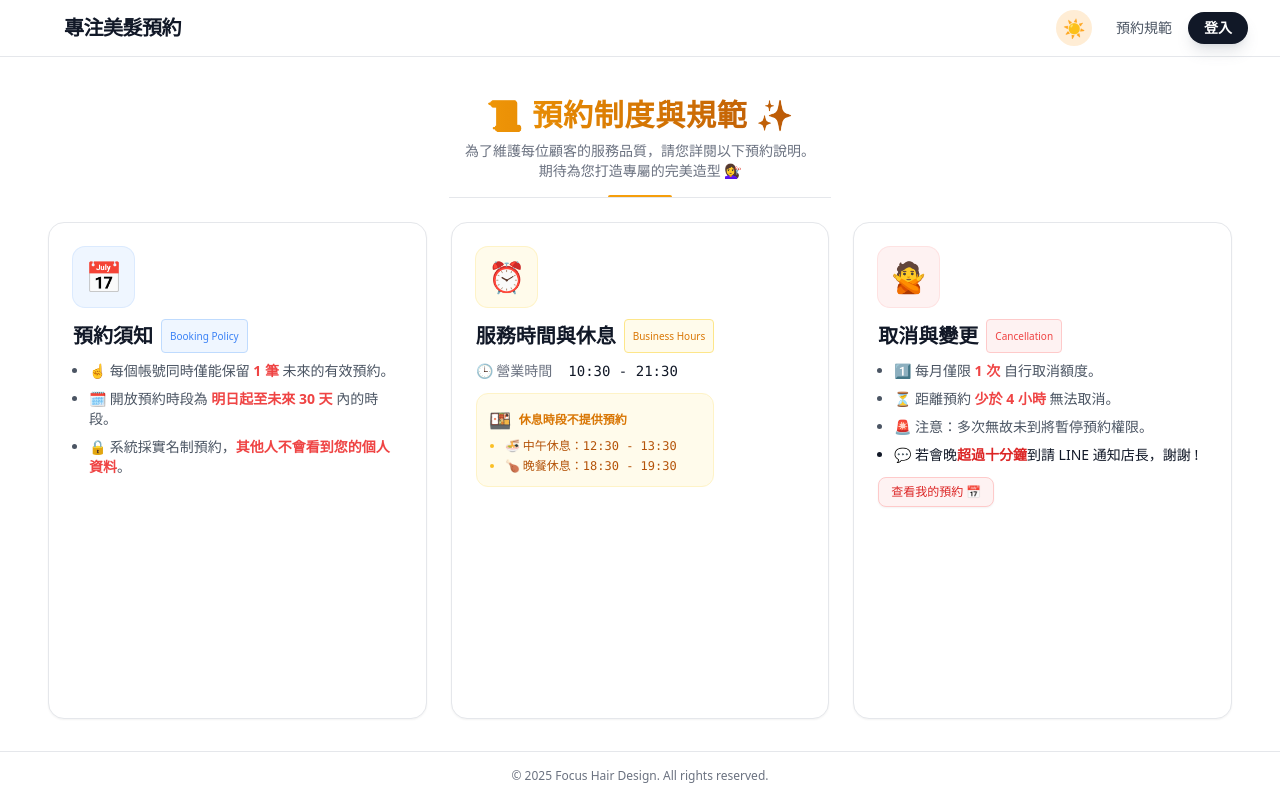
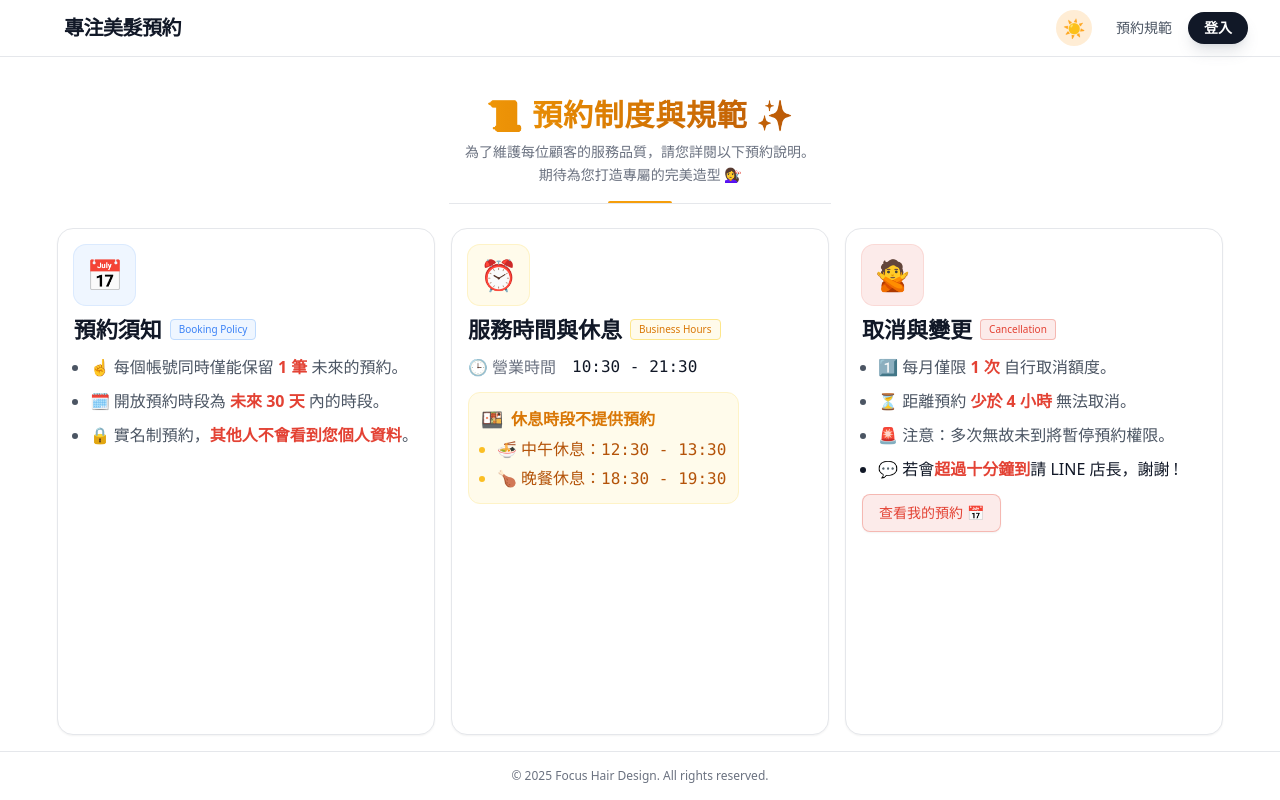
Before and after one commit to ddchris/booking, a Nuxt app: page /booking-rules in a window 1280 px wide. Built offline with nearby package versions, Linux system fonts and the light colour scheme; no server answers.

Commit message:
預約規範UI調整

```diff
--- a/pages/booking-rules.vue
+++ b/pages/booking-rules.vue
@@ -5,55 +5,57 @@
        <h1 class="text-2xl md:text-3xl font-bold bg-clip-text text-transparent bg-gradient-to-r from-amber-500 to-amber-700 dark:from-amber-200 dark:to-amber-500 mb-2 tracking-wide">
          📜 預約制度與規範 ✨
        </h1>
-       <p class="px-4 text-gray-500 dark:text-gray-400 text-xs md:text-sm leading-relaxed">
+       <p class="px-4 text-gray-500 dark:text-gray-400 text-sm leading-relaxed">
          為了維護每位顧客的服務品質，請您詳閱以下預約說明。<br class="hidden sm:block"/>
          期待為您打造專屬的完美造型 💇‍♀️
        </p>
        <div class="absolute bottom-0 left-1/2 -translate-x-1/2 w-16 h-0.5 bg-amber-500 rounded-t-full"></div>
     </div>
 
+
     <!-- Main Content Grid -->
-    <div class="grid grid-cols-1 lg:grid-cols-3 gap-4 md:gap-6 max-w-7xl mx-auto px-4 flex-1 items-start pb-8">
+    <div class="grid grid-cols-1 lg:grid-cols-3 gap-2 md:gap-4 max-w-7xl mx-auto px-4 flex-1 items-start pb-4">
 
       <!-- 1. Booking Policy -->
-      <section class="bg-white dark:bg-gray-800 border border-gray-200 dark:border-gray-700 rounded-2xl p-4 md:p-6 shadow-sm hover:shadow-md transition-all duration-300 h-full">
-        <div class="flex flex-col items-center text-center lg:items-start lg:text-left gap-3">
+      <section class="bg-white dark:bg-gray-800 border border-gray-200 dark:border-gray-700 rounded-2xl p-3 md:p-4 shadow-sm hover:shadow-md transition-all duration-300 h-full">
+        <div class="flex flex-col items-center text-center lg:items-start lg:text-left gap-2">
           <div class="flex-none p-3 bg-blue-50 dark:bg-blue-500/10 text-blue-500 dark:text-blue-400 rounded-xl text-2xl md:text-3xl ring-1 ring-blue-100 dark:ring-blue-500/20">
              📅
           </div>
           <div>
-            <h2 class="text-lg md:text-xl font-bold text-gray-900 dark:text-white mb-2 flex flex-col lg:flex-row items-center gap-2">
+            <h2 class="text-[22px] font-bold text-gray-900 dark:text-white mb-2 flex flex-col lg:flex-row items-center gap-2">
               預約須知
               <span class="hidden lg:inline-block text-[10px] font-normal px-2 py-0.5 rounded border border-blue-200 dark:border-blue-500/30 text-blue-500 dark:text-blue-400 bg-blue-50 dark:bg-blue-500/10">Booking Policy</span>
             </h2>
 
-            <ul class="space-y-2 text-gray-600 dark:text-gray-300 text-xs md:text-sm leading-relaxed list-none lg:list-disc lg:pl-4">
-              <li>☝️ 每個帳號同時僅能保留 <span class="text-red-500 dark:text-red-400 font-bold">1 筆</span> 未來的有效預約。</li>
-              <li>🗓️ 開放預約時段為 <span class="text-red-500 dark:text-red-400 font-bold">明日起至未來 30 天</span> 內的時段。</li>
-              <li>🔒 系統採實名制預約，<span class="text-red-500 dark:text-red-400 font-bold">其他人不會看到您的個人資料</span>。</li>
+            <ul class="space-y-2 text-gray-600 dark:text-gray-300 text-base leading-relaxed list-none lg:list-disc lg:pl-4">
+              <li>☝️ 每個帳號同時僅能保留 <span class="text-[#E34234] font-bold">1 筆</span> 未來的預約。</li>
+              <li>🗓️ 開放預約時段為 <span class="text-[#E34234] font-bold">未來 30 天</span> 內的時段。</li>
+              <li>🔒 實名制預約，<span class="text-[#E34234] font-bold">其他人不會看到您個人資料</span>。</li>
             </ul>
+
           </div>
         </div>
       </section>
 
       <!-- 2. Time & Breaks -->
-      <section class="bg-white dark:bg-gray-800 border border-gray-200 dark:border-gray-700 rounded-2xl p-4 md:p-6 shadow-sm hover:shadow-md transition-all duration-300 h-full">
-        <div class="flex flex-col items-center text-center lg:items-start lg:text-left gap-3">
+      <section class="bg-white dark:bg-gray-800 border border-gray-200 dark:border-gray-700 rounded-2xl p-3 md:p-4 shadow-sm hover:shadow-md transition-all duration-300 h-full">
+        <div class="flex flex-col items-center text-center lg:items-start lg:text-left gap-2">
           <div class="flex-none p-3 bg-amber-50 dark:bg-amber-500/10 text-amber-500 dark:text-amber-400 rounded-xl text-2xl md:text-3xl ring-1 ring-amber-100 dark:ring-amber-500/20">
              ⏰
           </div>
           <div>
-            <h2 class="text-lg md:text-xl font-bold text-gray-900 dark:text-white mb-2 flex flex-col lg:flex-row items-center gap-2">
+            <h2 class="text-[22px] font-bold text-gray-900 dark:text-white mb-2 flex flex-col lg:flex-row items-center gap-2">
               服務時間與休息
               <span class="hidden lg:inline-block text-[10px] font-normal px-2 py-0.5 rounded border border-amber-200 dark:border-amber-500/30 text-amber-600 dark:text-amber-400 bg-amber-50 dark:bg-amber-500/10">Business Hours</span>
             </h2>
 
-            <div class="space-y-3 text-gray-600 dark:text-gray-300 text-xs md:text-sm leading-relaxed w-full">
+            <div class="space-y-3 text-gray-600 dark:text-gray-300 text-base leading-relaxed w-full">
               <div class="flex justify-center lg:justify-start gap-4">
                  <span class="text-gray-500 dark:text-gray-400">🕒 營業時間</span>
                  <span class="font-mono text-gray-900 dark:text-white font-medium">10:30 - 21:30</span>
               </div>
-              <div class="p-3 bg-amber-50 dark:bg-amber-900/10 rounded-xl border border-amber-100 dark:border-amber-500/20 text-amber-700 dark:text-amber-200/80 text-xs text-left">
+              <div class="p-3 bg-amber-50 dark:bg-amber-900/10 rounded-xl border border-amber-100 dark:border-amber-500/20 text-amber-700 dark:text-amber-200/80 text-base text-left">
                  <div class="flex items-center gap-2 mb-1 font-bold text-amber-600 dark:text-amber-500 justify-center lg:justify-start">
                     <span class="text-lg">🍱</span>
                     <span>休息時段不提供預約</span>
@@ -64,43 +66,48 @@
                  </ul>
               </div>
             </div>
+
           </div>
         </div>
       </section>
 
       <!-- 3. Cancellation Policy -->
-      <section class="bg-white dark:bg-gray-800 border border-gray-200 dark:border-gray-700 rounded-2xl p-4 md:p-6 shadow-sm hover:shadow-md transition-all duration-300 h-full">
-        <div class="flex flex-col items-center text-center lg:items-start lg:text-left gap-3">
-          <div class="flex-none p-3 bg-red-50 dark:bg-red-500/10 text-red-500 dark:text-red-400 rounded-xl text-2xl md:text-3xl ring-1 ring-red-100 dark:ring-red-500/20">
+      <section class="bg-white dark:bg-gray-800 border border-gray-200 dark:border-gray-700 rounded-2xl p-3 md:p-4 shadow-sm hover:shadow-md transition-all duration-300 h-full">
+        <div class="flex flex-col items-center text-center lg:items-start lg:text-left gap-2">
+          <div class="flex-none p-3 bg-[#E34234]/10 text-[#E34234] rounded-xl text-2xl md:text-3xl ring-1 ring-[#E34234]/20">
              🙅
           </div>
+
           <div>
-            <h2 class="text-lg md:text-xl font-bold text-gray-900 dark:text-white mb-2 flex flex-col lg:flex-row items-center gap-2">
+            <h2 class="text-[22px] font-bold text-gray-900 dark:text-white mb-2 flex flex-col lg:flex-row items-center gap-2">
               取消與變更
-              <span class="hidden lg:inline-block text-[10px] font-normal px-2 py-0.5 rounded border border-red-200 dark:border-red-500/30 text-red-500 dark:text-red-400 bg-red-50 dark:bg-red-500/10">Cancellation</span>
+              <span class="hidden lg:inline-block text-[10px] font-normal px-2 py-0.5 rounded border border-[#E34234]/30 text-[#E34234] bg-[#E34234]/10">Cancellation</span>
+
             </h2>
 
-            <ul class="space-y-2 text-gray-600 dark:text-gray-300 text-xs md:text-sm leading-relaxed list-none lg:list-disc lg:pl-4 mb-3">
+            <ul class="space-y-2 text-gray-600 dark:text-gray-300 text-base leading-relaxed list-none lg:list-disc lg:pl-4 mb-3">
               <li>
-                1️⃣ 每月僅限 <span class="text-red-500 dark:text-red-400 font-bold">1 次</span> 自行取消額度。
+                1️⃣ 每月僅限 <span class="text-[#E34234] font-bold">1 次</span> 自行取消額度。
               </li>
               <li>
-                ⏳ 距離預約 <span class="text-red-500 dark:text-red-400 font-bold">少於 4 小時</span> 無法取消。
+                ⏳ 距離預約 <span class="text-[#E34234] font-bold">少於 4 小時</span> 無法取消。
               </li>
               <li>🚨 注意：多次無故未到將暫停預約權限。</li>
-              <li class="text-gray-900 dark:text-white">💬 若會晚<span class="text-red-600 dark:text-red-500 font-bold">超過十分鐘</span>到請 LINE 通知店長，謝謝 !</li>
-
+              <li class="text-gray-900 dark:text-white">💬 若會<span class="text-[#E34234] font-bold">超過十分鐘到</span>請 LINE 店長，謝謝 !</li>
             </ul>
 
+
             <div class="flex justify-center lg:justify-start">
-               <NuxtLink to="/my-bookings" class="px-3 py-1.5 bg-red-50 dark:bg-red-500/10 hover:bg-red-100 dark:hover:bg-red-500/20 text-red-600 dark:text-red-400 text-xs rounded-lg transition border border-red-200 dark:border-red-500/30 shadow-sm">
+               <NuxtLink to="/my-bookings" class="px-4 py-2 bg-[#E34234]/10 hover:bg-[#E34234]/20 text-[#E34234] text-sm rounded-lg transition border border-[#E34234]/30 shadow-sm font-medium">
                  查看我的預約 📅
                </NuxtLink>
+
             </div>
           </div>
         </div>
       </section>
     </div>
+
   </div>
 </template>
 
--- a/pages/index.vue
+++ b/pages/index.vue
@@ -16,6 +16,6 @@ const auth = useAuthStore()
 
 // Page meta
 useHead({
-  title: '預約時段 | 專注美髮設計'
+  title: '預約時段 | 專注理髮設計'
 })
 </script>
```
